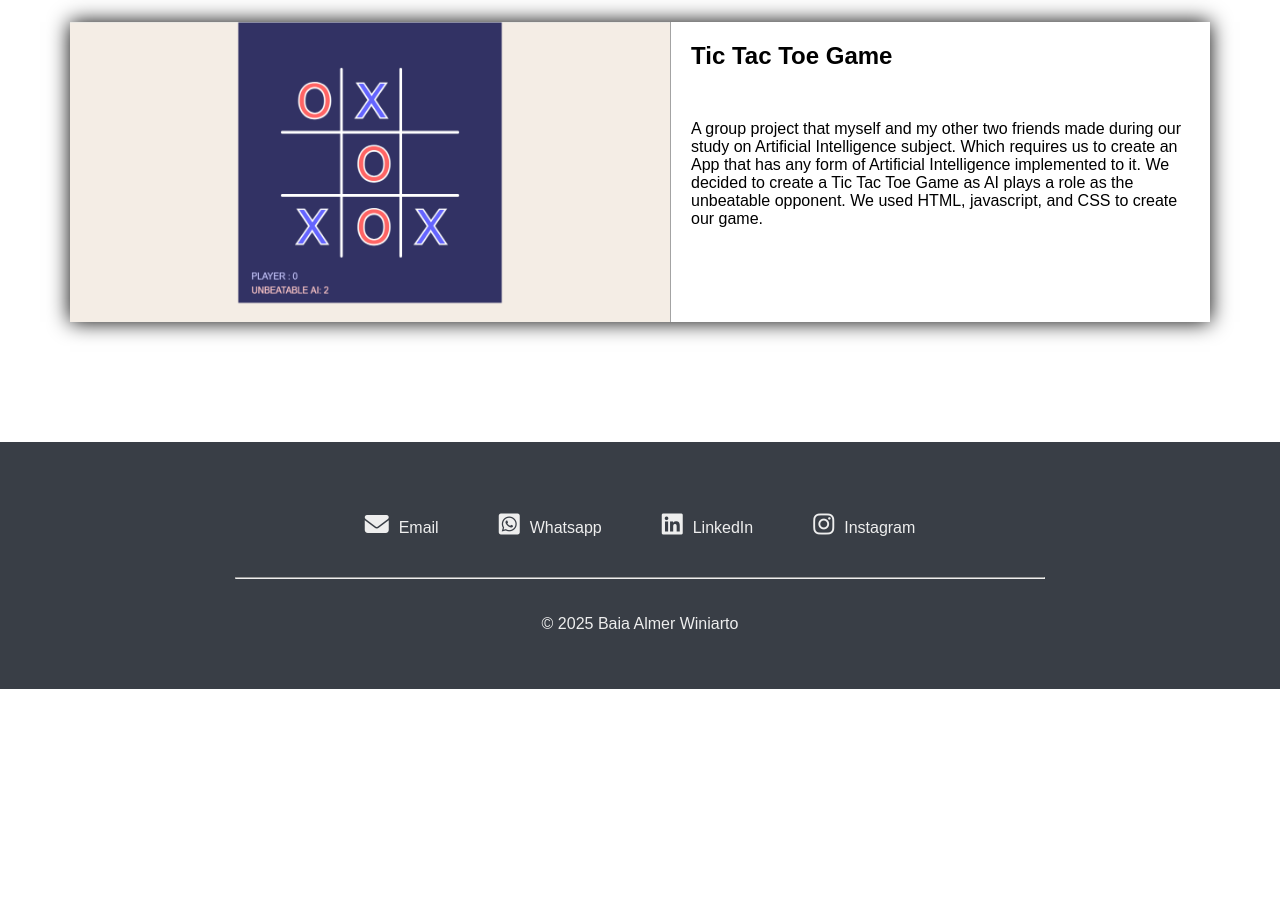
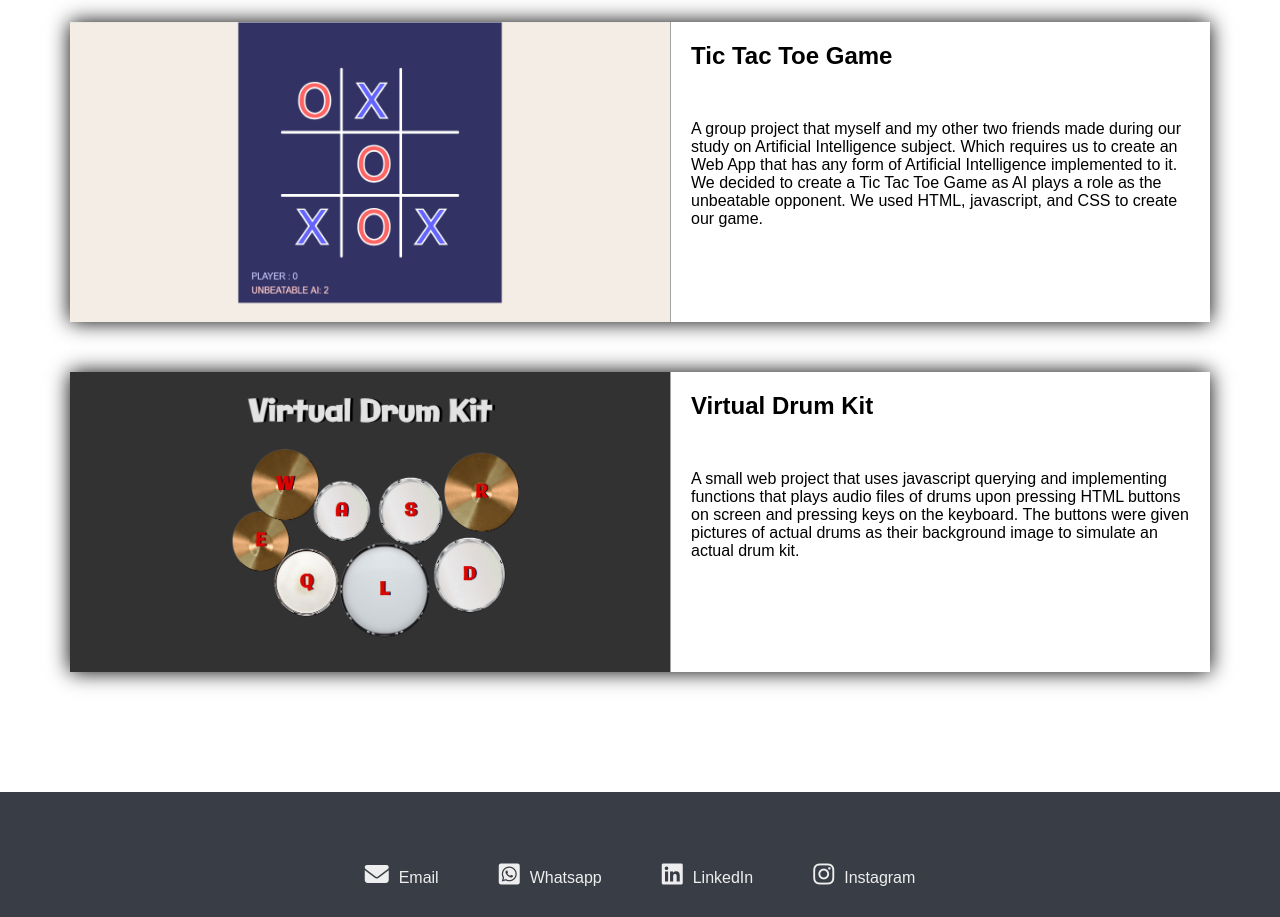
Before and after one commit to BaiaAlmer/BaiaAlmer.github.io, a plain HTML site: page index.html in a window 1280 px wide. Shown: the part 4380-5297 px from the top of the page. Before the commit the page ends 5069 px from the top, so only its background shows below. Drawn offline with Linux system fonts and the light colour scheme; a web font is replaced by a local one.

Commit message:
new project added

```diff
--- a/index.html
+++ b/index.html
@@ -174,7 +174,17 @@
             </div>
             <div class="project-text">
               <h2>Tic Tac Toe Game</h2>
-              <p>A group project that myself and my other two friends made during our study on Artificial Intelligence subject. Which requires us to create an App that has any form of Artificial Intelligence implemented to it. We decided to create a Tic Tac Toe Game as AI plays a role as the unbeatable opponent. We used HTML, javascript, and CSS to create our game.
+              <p>A group project that myself and my other two friends made during our study on Artificial Intelligence subject. Which requires us to create an Web App that has any form of Artificial Intelligence implemented to it. We decided to create a Tic Tac Toe Game as AI plays a role as the unbeatable opponent. We used HTML, javascript, and CSS to create our game.
+              </p>
+            </div>
+          </div>
+          <div class="project-card">
+            <div class="project-image">
+                <img src="assets/virtualDrum.PNG" alt="virtualdrum">
+            </div>
+            <div class="project-text">
+              <h2>Virtual Drum Kit</h2>
+              <p>A small web project that uses javascript querying and implementing functions that plays audio files of drums upon pressing HTML buttons on screen and pressing keys on the keyboard. The buttons were given pictures of actual drums as their background image to simulate an actual drum kit.
               </p>
             </div>
           </div>
```
Also changed, not shown: assets/virtualDrum.PNG (added).
